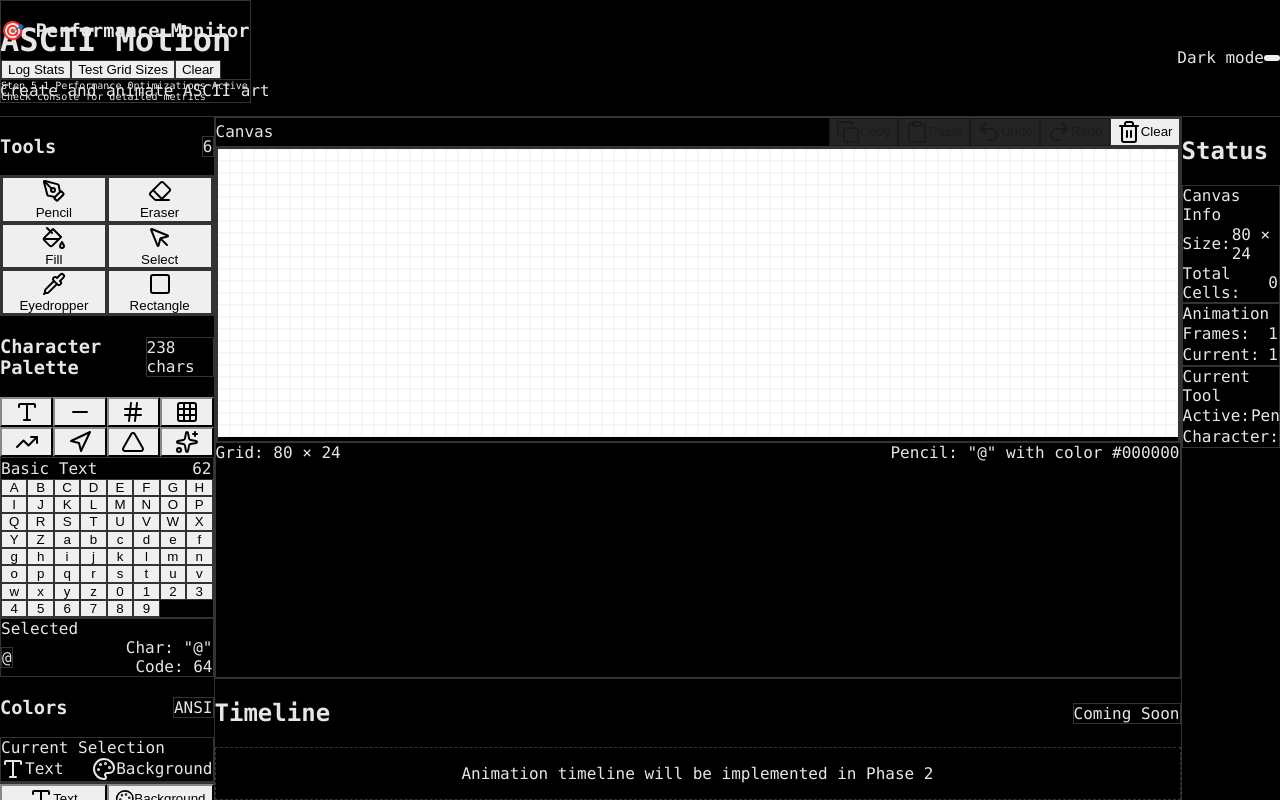
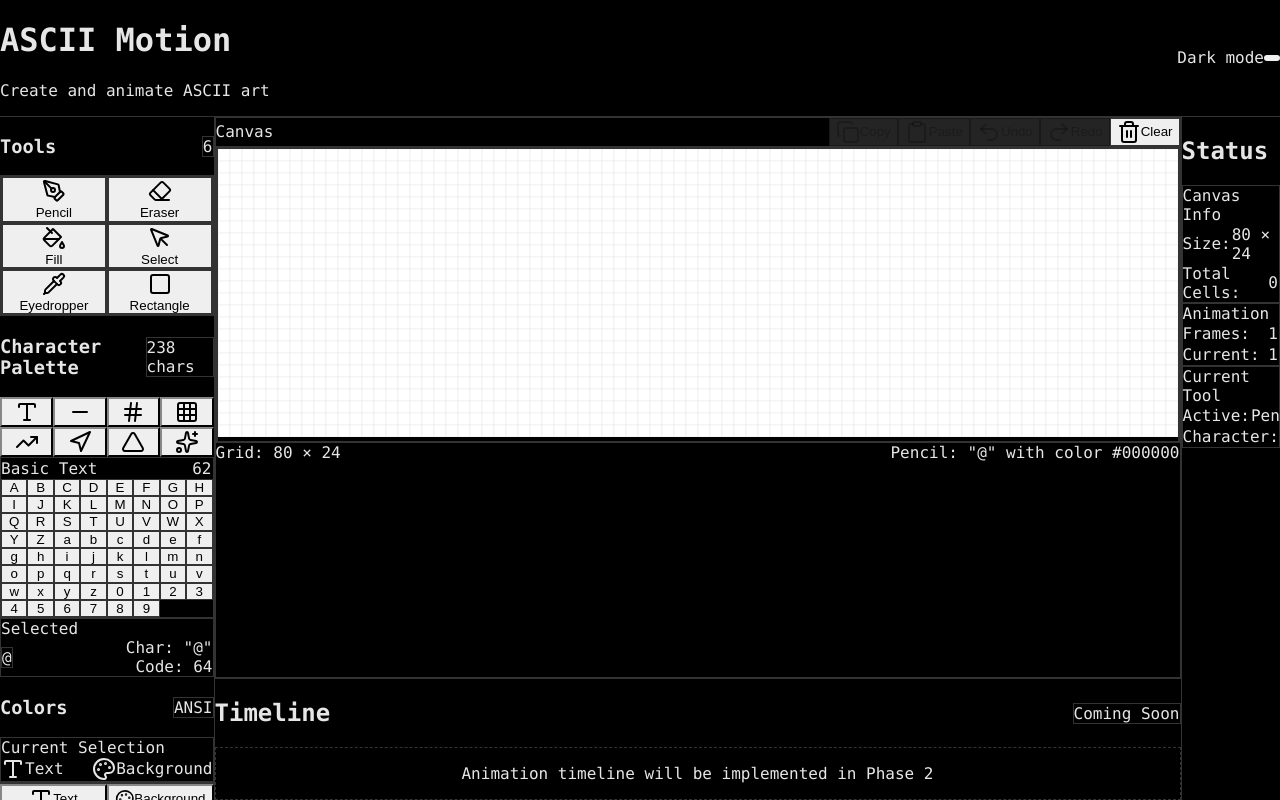
Before and after one commit to CameronFoxly/Ascii-Motion, a React (Vite) app: page / in a window 1280 px wide. Built offline with nearby package versions, Linux system fonts and the light colour scheme.

Commit message:
Removed performance monitor

```diff
--- a/src/App.tsx
+++ b/src/App.tsx
@@ -10,7 +10,6 @@ import { ThemeToggle } from './components/atoms/ThemeToggle'
 import { ToolPalette } from './components/organisms/ToolPalette'
 import { CharacterPalette } from './components/organisms/CharacterPalette'
 import { ColorPicker } from './components/organisms/ColorPicker'
-import { PerformanceMonitor } from './components/atoms/PerformanceMonitor'
 import { useCanvasStore } from './stores/canvasStore'
 import { useAnimationStore } from './stores/animationStore'
 import { useToolStore } from './stores/toolStore'
@@ -200,9 +199,6 @@ function App() {
             </div>
           </aside>
         </div>
-
-        {/* Performance Monitor - Development Only */}
-        <PerformanceMonitor />
       </div>
     </ThemeProvider>
   )
```
